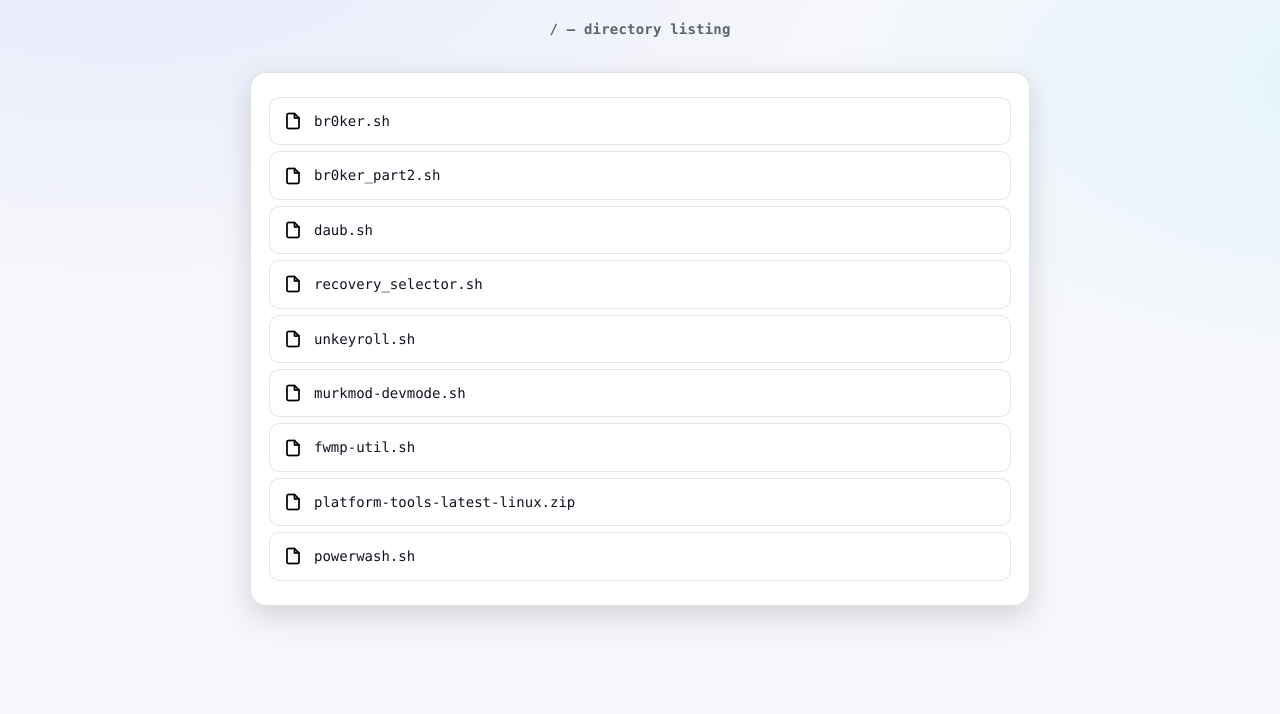
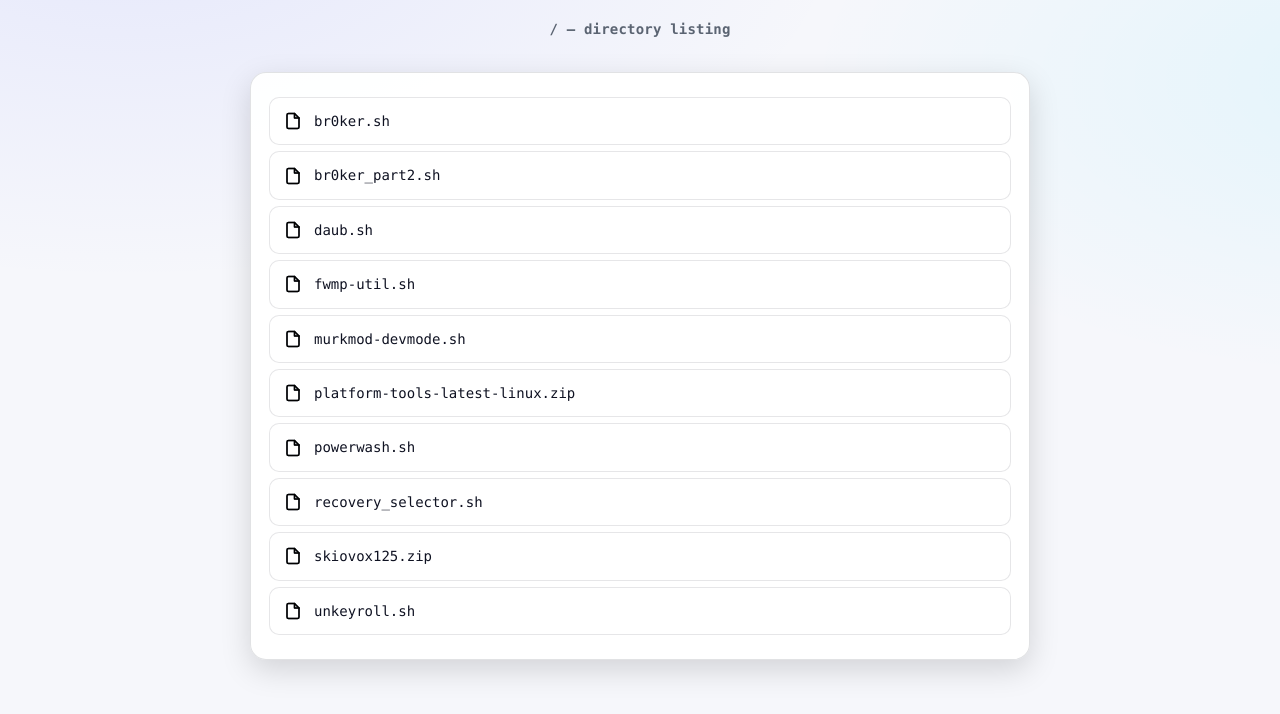
Before and after one commit to crosbreaker/ba.crosbreaker.dev, a plain HTML site: page index.html in a window 1280 px wide. Drawn offline with Linux system fonts and the light colour scheme.

Commit message:
Rearrange and add links in index.html

```diff
--- a/index.html
+++ b/index.html
@@ -104,12 +104,13 @@
 <a href="/br0ker.sh">br0ker.sh</a>
 <a href="/br0ker_part2.sh">br0ker_part2.sh</a>
 <a href="/daub.sh">daub.sh</a>
-    <a href="/recovery_selector.sh">recovery_selector.sh</a>
-    <a href="/unkeyroll.sh">unkeyroll.sh</a>
+<a href="/fwmp-util.sh">fwmp-util.sh</a>
 <a href="/murkmod-devmode.sh">murkmod-devmode.sh</a>
-    <a href="/fwmp-util.sh">fwmp-util.sh</a>
 <a href="/platform-tools-latest-linux.zip">platform-tools-latest-linux.zip</a>
 <a href="/powerwash.sh">powerwash.sh</a>
+<a href="/recovery_selector.sh">recovery_selector.sh</a>
+<a href="/skiovox125.zip">skiovox125.zip</a>
+<a href="/unkeyroll.sh">unkeyroll.sh</a>
   </div>
 </body>
 
```
Lines whose indentation alone changed are shown as unchanged.
